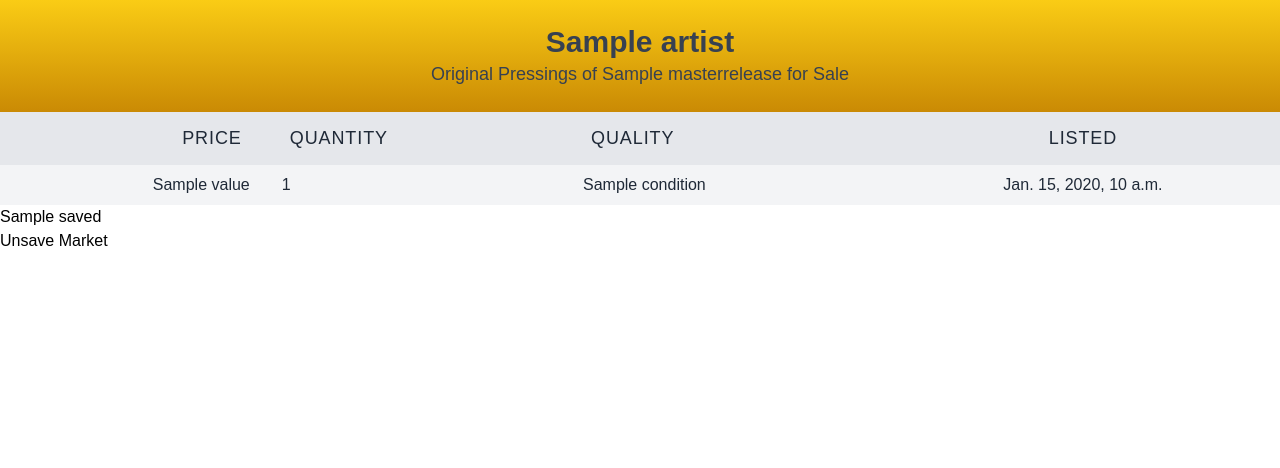
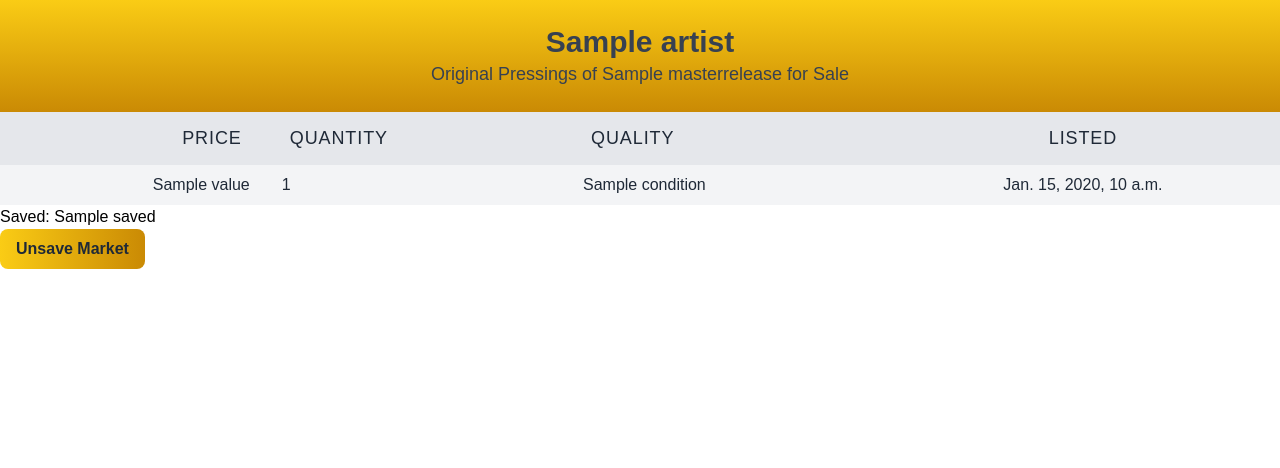
Before and after one commit to mikeygough/discogskiii-django, a Django app: template discogskiii/firstapp/templates/firstapp/release_market.html in a window 1280 px wide. Shown: the part 64-532 px from the top of the page. Run offline with Django 4.2, Linux system fonts and the light colour scheme; tables that the repository leaves empty hold one stand-in row (values such as "Sample post"); the template is opened without the code that fills it: values that come from a table or form of the project are taken from there, most other values are stand-ins (such as "Sample title", 1, 10 or a date in 2020); some web fonts are replaced.

Commit message:
style save market button

```diff
--- a/discogskiii/firstapp/templates/firstapp/release_market.html
+++ b/discogskiii/firstapp/templates/firstapp/release_market.html
@@ -50,16 +50,17 @@
       </tbody>
     </table>
   </div>
-  {{ saved }}
+
+  <p>Saved: {{ saved }}</p>
   {% if saved %}
   <form action="{% url 'firstapp:release_market' artist master_release_id %}" method="post">
     {% csrf_token %}
-    <input type="submit" value="Unsave Market" name="savebtn">
+    <input type="submit" value="Unsave Market" name="savebtn" class="inline-block px-4 py-2 bg-gradient-to-r from-yellow-400 to-yellow-600 text-gray-800 font-bold rounded-lg hover:text-white">
   </form>
   {% else %}
   <form action="{% url 'firstapp:release_market' artist master_release_id %}" method="post">
     {% csrf_token %}
-    <input type="submit" value="Save Market" name="savebtn">
+    <input type="submit" value="Save Market" name="savebtn" class="inline-block px-4 py-2 bg-gradient-to-r from-yellow-400 to-yellow-600 text-gray-800 font-bold rounded-lg hover:text-white">
   </form>
   {% endif %}
 </div>
--- a/discogskiii/static/css/output.css
+++ b/discogskiii/static/css/output.css
@@ -909,6 +909,11 @@ video {
   background-color: rgb(250 204 21 / var(--tw-bg-opacity));
 }
 
+.bg-blue-500 {
+  --tw-bg-opacity: 1;
+  background-color: rgb(59 130 246 / var(--tw-bg-opacity));
+}
+
 .bg-gradient-to-b {
   background-image: linear-gradient(to bottom, var(--tw-gradient-stops));
 }
```
